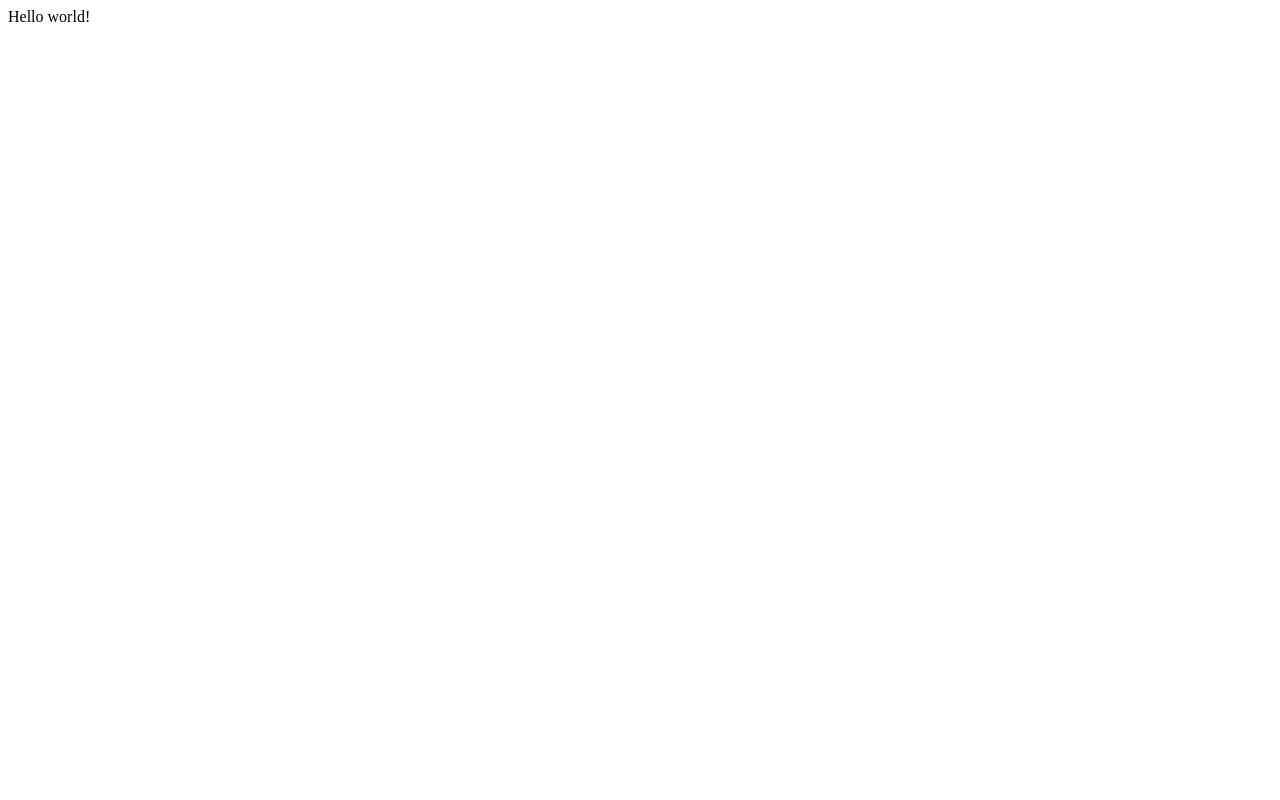
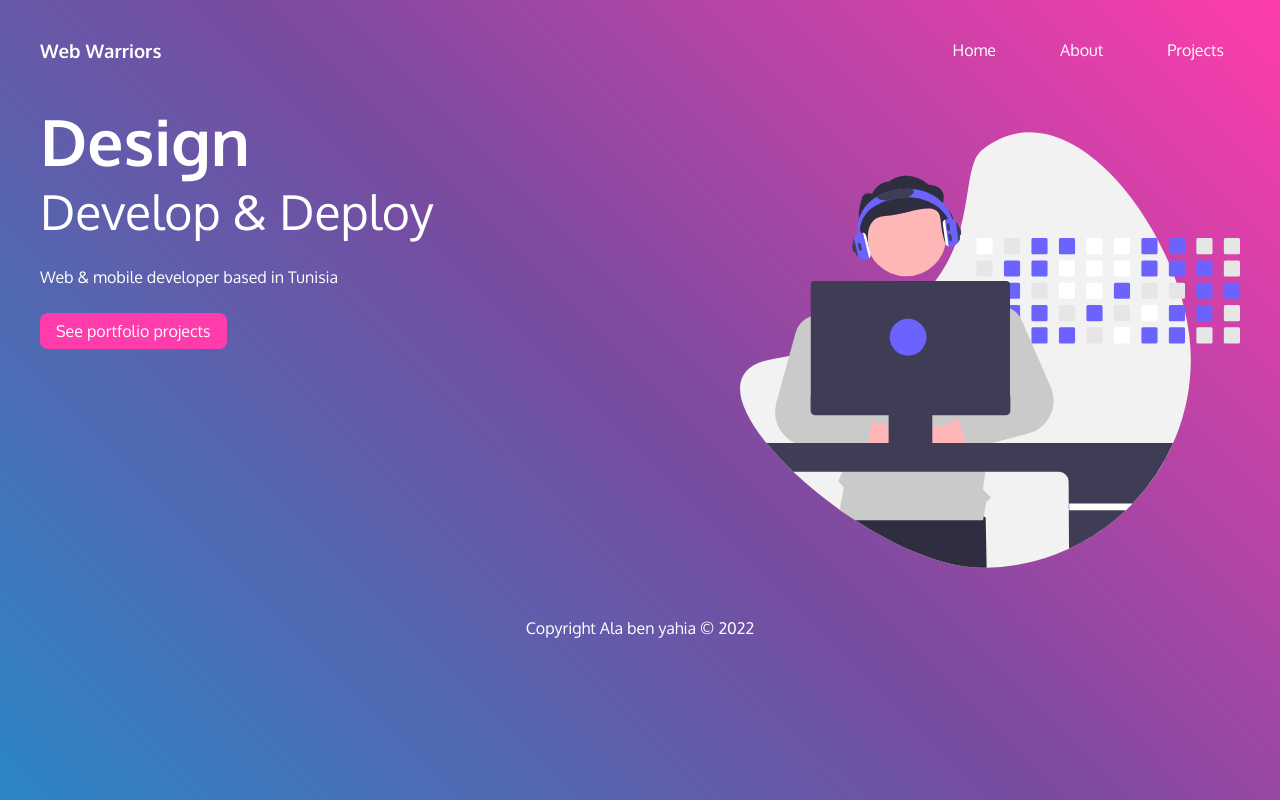
Before and after one commit to alabenyahia/gatsby-tryout-code-warrior, a Gatsby site: page / in a window 1280 px wide. Built offline with nearby package versions, Linux system fonts and the light colour scheme; Gatsby itself is replaced by a stand-in of ours.

Commit message:
First commit

```diff
--- a/gatsby-config.js
+++ b/gatsby-config.js
@@ -6,5 +6,17 @@
 
 module.exports = {
   /* Your site config here */
-  plugins: [],
+  plugins: [
+    'gatsby-transformer-remark',
+    {
+      resolve: `gatsby-source-filesystem`,
+      options: {
+        name: `projects`,
+        path: `${__dirname}/src/projects/`,
+      },
+    }
+  ],
+  siteMetadata: {
+    title: "Web Warriors"
+  }
 }
--- a/package.json
+++ b/package.json
@@ -15,6 +15,8 @@
   },
   "dependencies": {
     "gatsby": "^4.17.0",
+    "gatsby-source-filesystem": "^4.17.0",
+    "gatsby-transformer-remark": "^5.17.0",
     "react": "^18.1.0",
     "react-dom": "^18.1.0"
   },
--- /dev/null
+++ b/src/components/Layout.js
@@ -0,0 +1,17 @@
+import React from 'react'
+import Navbar from './Navbar'
+import '../styles/global.css'
+
+export default function Layout({ children }) {
+  return (
+    <div className='layout'>
+        <Navbar/>
+        <div>
+            {children}
+        </div>
+        <footer>
+            <p>Copyright Ala ben yahia &copy; 2022</p>
+        </footer>
+    </div>
+  )
+}
--- /dev/null
+++ b/src/components/Navbar.js
@@ -0,0 +1,28 @@
+import { Link, graphql, useStaticQuery } from 'gatsby'
+import React from 'react'
+
+function Navbar() {
+  const data = useStaticQuery(graphql`
+  query SiteMetadata {
+    site {
+      siteMetadata {
+        title
+      }
+    }
+  }
+  `)
+
+  const { title } = data.site.siteMetadata
+  return (
+    <nav>
+        <h1>{title}</h1>
+        <div className='navlinks'>
+            <Link to="/">Home</Link>
+            <Link to="/about">About</Link>
+            <Link to="/projects">Projects</Link>
+        </div>
+    </nav>
+  )
+}
+
+export default Navbar
--- a/src/pages/index.js
+++ b/src/pages/index.js
@@ -1,5 +1,22 @@
+import { Link } from "gatsby"
 import React from "react"
+import Layout from "../components/Layout"
+import {header, btn, topheader} from "../styles/home.module.css"
 
 export default function Home() {
-  return <div>Hello world!</div>
+  return (
+  <section>
+    <Layout>
+      <div className={topheader}>
+        <div className={header}>
+        <h2>Design</h2>
+        <h3>Develop & Deploy</h3>
+        <p>Web & mobile developer based in Tunisia</p>
+        <Link className={btn} to="/projects">See portfolio projects</Link>
+      </div>
+      <img src="/developer.svg"/>
+      </div>
+    </Layout>
+  </section>
+  )
 }
--- /dev/null
+++ b/src/styles/global.css
@@ -0,0 +1,54 @@
+@import url('https://fonts.googleapis.com/css2?family=Oxygen:wght@300;400;700&display=swap');
+* {
+    margin: 0;
+    padding: 0;
+    font-family: 'Oxygen', sans-serif;
+    text-decoration: none;
+    color: white;
+}
+
+html, body {
+    min-height: 100%;
+}
+
+body {
+    background-color: #FF3CAC;
+    background-image: linear-gradient(225deg, #FF3CAC 0%, #784BA0 50%, #2B86C5 100%);
+    background-repeat: no-repeat;
+}
+
+p {
+    margin: 16px auto;
+    line-height: 1.5em;
+}
+
+.layout {
+    max-width: 1200px;
+    margin: 0 auto;
+}
+
+nav {
+    display: flex;
+    justify-content: space-between;
+    align-items: center;
+    margin: 32px 0;
+}
+
+.navlinks {
+    display: flex;
+    gap: 32px
+}
+
+.navlinks a {
+    padding: 8px 16px;
+}
+
+.navlinks a:hover {
+    border-bottom: 3px solid white;
+}
+
+
+footer {
+    text-align: center;
+    color: #e6e6e6;
+}
--- /dev/null
+++ b/src/styles/home.module.css
@@ -0,0 +1,35 @@
+.topheader {
+    display: flex;
+    flex-direction: row;
+    justify-content: space-between;
+}
+
+.topheader img {
+    aspect-ratio: 1/1;
+    max-width: 500px;
+}
+
+.header {
+
+}
+
+.header h2 {
+    font-size: 4em;
+}
+
+.header h3 {
+    font-size: 3em;
+    font-weight: 400;
+}
+
+.header p {
+    margin: 24px 0
+}
+
+.btn {
+    background-color: #FF3CAC;
+    padding: 8px 16px;
+    border-radius: 8px;
+    cursor: pointer;
+    display: inline-block;
+}
--- /dev/null
+++ b/src/styles/projectdetails.module.css
@@ -0,0 +1,3 @@
+.container h2 {
+    font-size: 3em;
+}
```
Also changed, not shown: gatsby-node.js (added, +23 -0 lines), src/pages/about.js (added, +7 -0 lines), src/pages/projects/index.js (added, +36 -0 lines), src/projects/project1.md (added, +19 -0 lines), src/projects/project2.md (added, +19 -0 lines), src/projects/project3.md (added, +19 -0 lines), src/styles/projects.module.css (added, +19 -0 lines), src/templates/project-details.js (added, +29 -0 lines), static/developer.svg (added), 1 other file.
